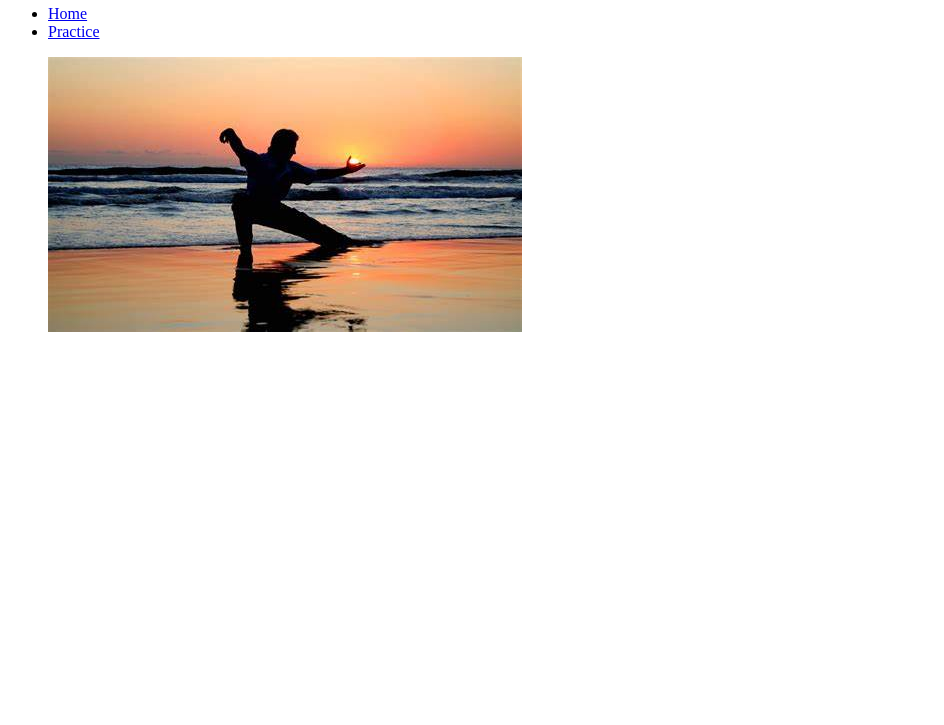
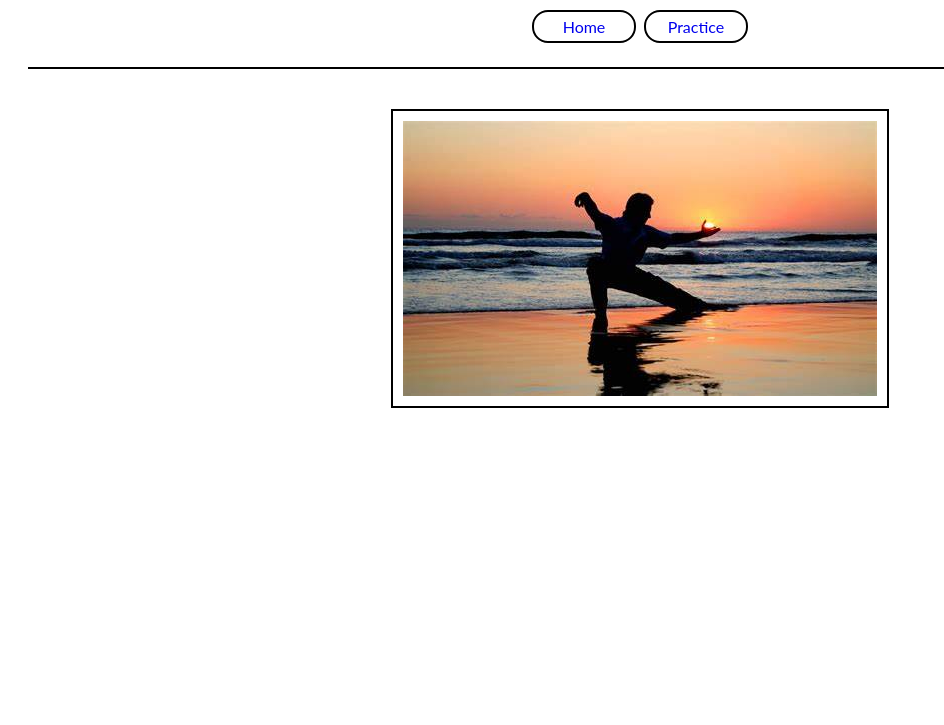
Before and after one commit to shep-stammers/test2, a plain HTML site: page practice.html in a window 1280 px wide. Shown: the part 75-800 px from the top of the page, without its empty margins (0-944 px from the left). Drawn offline with Linux system fonts and the light colour scheme.

Commit message:
practice update

```diff
--- a/practice.html
+++ b/practice.html
@@ -6,7 +6,7 @@
     <meta http-equiv="X-UA-Compatible" content="IE=edge">
     <meta name="viewport" content="width=device-width, initial-scale=1.0">
     <title>Tai Chi on the Beach</title>
-    <link rel="style.sheet" href="assets/style.css">
+    <link href="assets/css/style.css" rel='stylesheet'>
 </head>
 
 <body>
```
